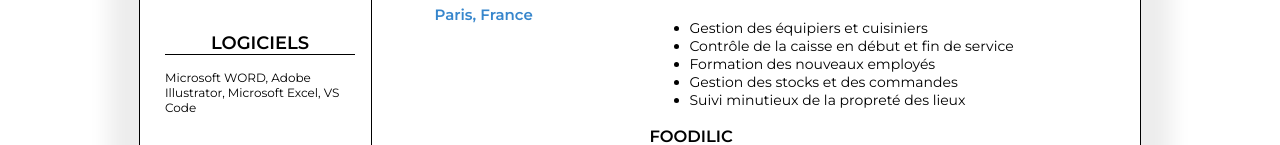
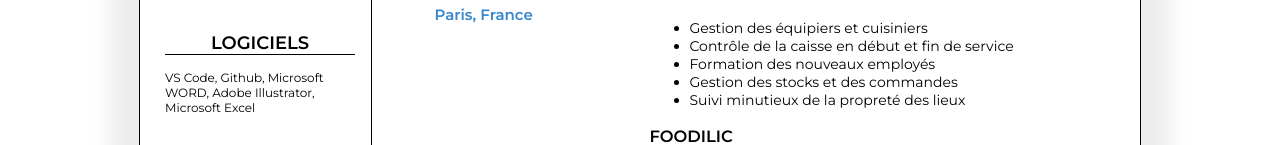
Before and after one commit to Guiguizaure/guillaumesallecv, a plain HTML site: page index.html in a window 1280 px wide. Shown: the part 655-800 px from the top of the page. Drawn offline with Linux system fonts and the light colour scheme.

Commit message:
Update index.html

```diff
--- a/index.html
+++ b/index.html
@@ -44,7 +44,7 @@
 
                 <section class="logiciels">
                     <h2>LOGICIELS</h2>
-                    <p>Microsoft WORD, Adobe Illustrator, Microsoft Excel, VS Code</p>
+                    <p>VS Code, Github, Microsoft WORD, Adobe Illustrator, Microsoft Excel</p>
                 </section>
 
                 <section class="langues">
```
